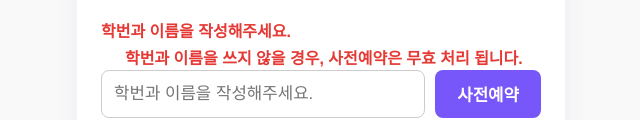
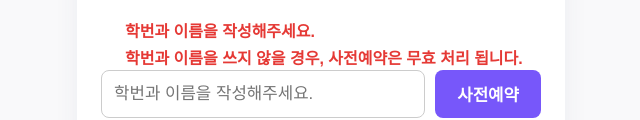
Before and after one commit to heynguenqq1/wild_camp-advance-reservation, a website: page public/index.html in a window 1280 px wide. Shown: the part 261-381 px from the top of the page, without its empty margins (319-959 px from the left). Drawn offline with Linux system fonts and the light colour scheme; no server answers.

Commit message:
Update index.html

```diff
--- a/public/index.html
+++ b/public/index.html
@@ -166,7 +166,7 @@
 
     <!-- 항상 보이는 붉은 경고 -->
     <div class="static-warning">
-      <p>학번과 이름을 작성해주세요.</p>
+      <p class="indent">학번과 이름을 작성해주세요.</p>
       <p class="indent">학번과 이름을 쓰지 않을 경우, 사전예약은 무효 처리 됩니다.</p>
     </div>
 
```
